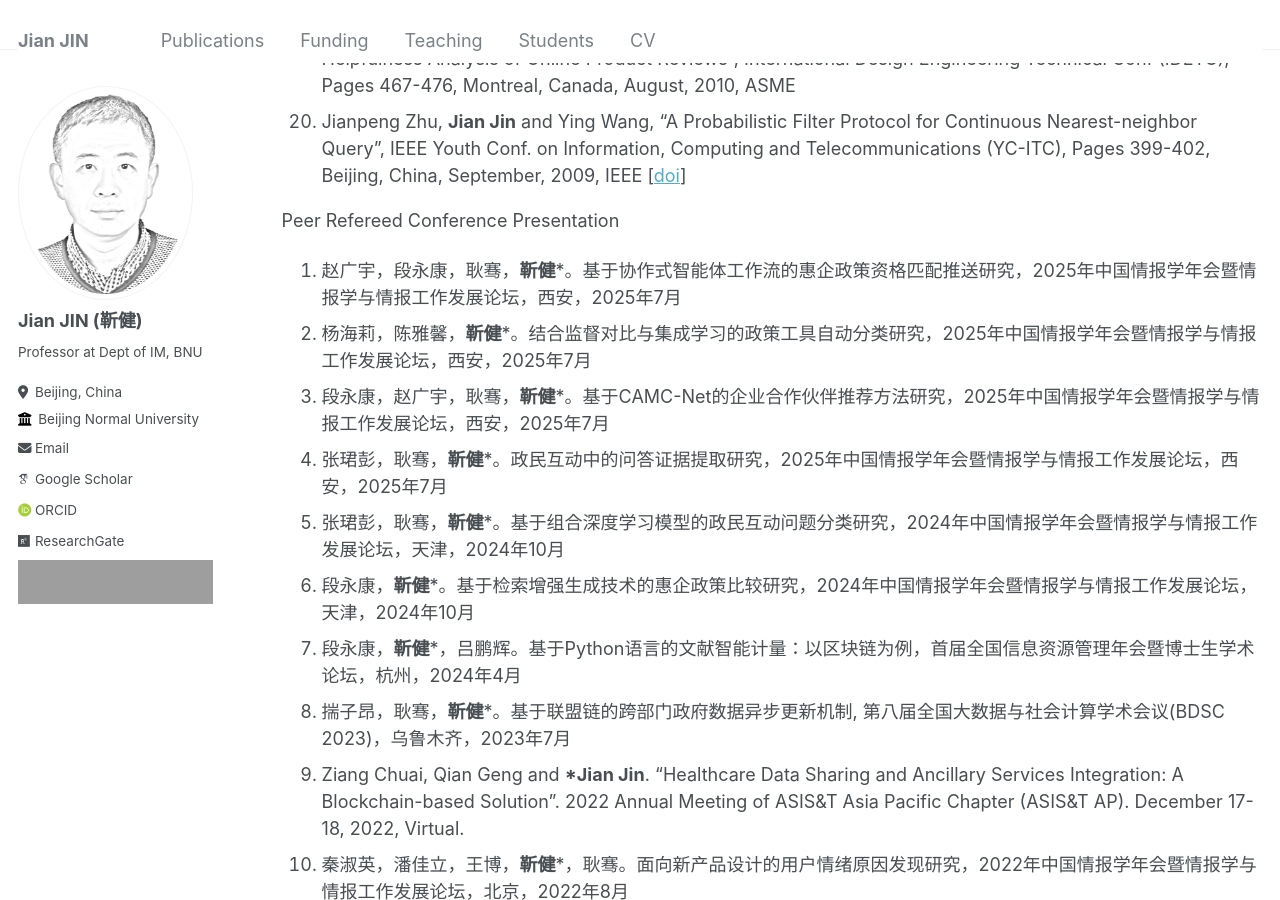
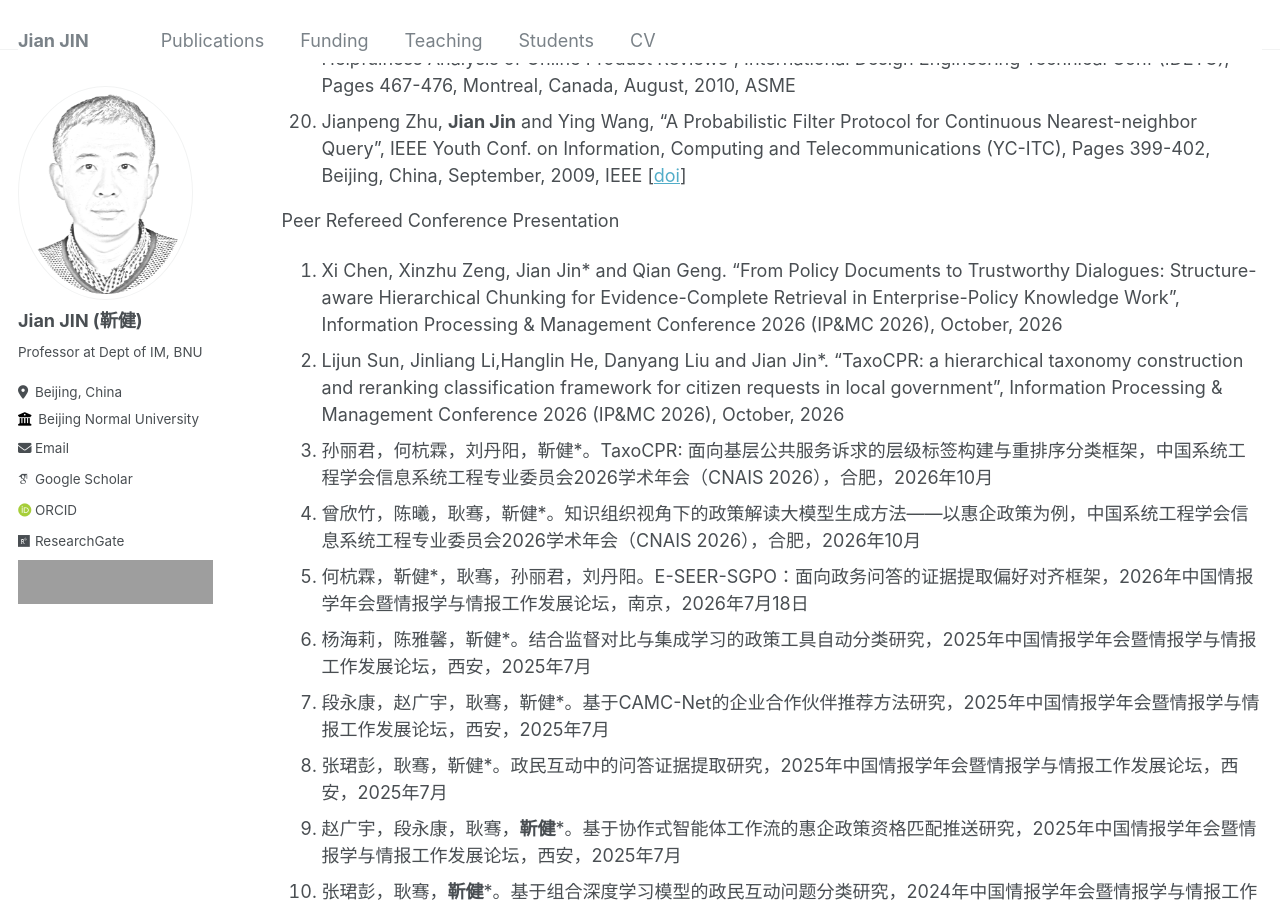
Before and after one commit to xjtujay/xjtujay.github.io, a Jekyll site: the page built from _pages/publications.md, in a window 1280 px wide and 900 px high, scrolled down 6938 px. Built offline with Jekyll 4.4.1, drawn with Linux system fonts in a browser that asks for light colours; some web fonts are replaced; grey boxes are pictures that could not be loaded.

Commit message:
Update publications.md

```diff
--- a/_pages/publications.md
+++ b/_pages/publications.md
@@ -9,11 +9,11 @@ SCI/SSCI indexed Journal
 36.	Yongkang Duan, Guangyu Zhao, Qian Geng, Ping Ji and **Jian Jin***. "From Reactive to Proactive Policy Implement Method Through Intelligent Enterprise Matching". Enterprise Information Systems, 20(3), 2026 [[doi](https://doi.org/10.1080/17517575.2026.2628701)] (SCI, Q1)
 35.	**Jian Jin**, Xu Zhang, Kejia Chen, and Siyi Huang. "Chinese Entity Relation Extraction for Enhancing Public Event Analysis in Weibo". International Journal of Software Engineering and Knowledge Engineering [[doi](https://doi.org/10.1142/S0218194025500627)] (SCI, Q4)
 34.	Hongyang Wang, **Jian Jin***, Li Li, Jiaqi Liu and Da Wang. "Driving Online Healthcare Growth Amid the Digital Divide: How Trust in Professional Signals from Doctor Biographies Shapes Patient Decisions", Healthcare, 2025, 13(12), 1418. [[doi](https://doi.org/10.3390/healthcare13121418)] (SCI, Q2)
-33. Junpeng Zhang, Qian Geng and **Jian Jin***. "EKLI-Attention: An integrated attention mechanism for classifying citizen requests in government‒citizen interactions", Information Processing and Management, 62(6), November 2025, 104237 [[doi](https://doi.org/10.1016/j.ipm.2025.104237)] (SCI, Q1)
-32. **Jian Jin**, Mingyue Yang, Huicong Hu, Xin Guo, Jianxi Luo and Ying Liu. "Empowering Design Innovation Using AI-Generated Content", Journal of Engineering Design, Volume 36, Issue 1, 1-18, 2025 [[doi](http://doi.org/10.1080/09544828.2024.2401751)] (SCI, Q1)
+33.	Junpeng Zhang, Qian Geng and **Jian Jin***. "EKLI-Attention: An integrated attention mechanism for classifying citizen requests in government‒citizen interactions", Information Processing and Management, 62(6), November 2025, 104237 [[doi](https://doi.org/10.1016/j.ipm.2025.104237)] (SCI, Q1)
+32.	**Jian Jin**, Mingyue Yang, Huicong Hu, Xin Guo, Jianxi Luo and Ying Liu. "Empowering Design Innovation Using AI-Generated Content", Journal of Engineering Design, Volume 36, Issue 1, 1-18, 2025 [[doi](http://doi.org/10.1080/09544828.2024.2401751)] (SCI, Q1)
 31.	Qian Geng, Ziang Chuai and **Jian Jin***. "An Integrated Healthcare Service System Based on Blockchain Technologies", IEEE Transactions on Computational Social Systems, 11(5), 6278 – 6295, October 2024 [[doi](http://doi.org/10.1109/TCSS.2024.3392591)] (SCI, Q1)
-30. Qian Geng, Ziang Chuai and **Jian Jin***. "Cross-organizational data exchange based on consortium blockchain with consistency guarantee", Journal of Supercomputing, Volume 80, pages 18199–18236, May 2024. [[doi](https://doi.org/10.1007/s11227-024-06164-z)] (SCI, Q2)
-29. Kejia Chen, Jingjing Zheng and **Jian Jin***. "Ranking products through online opinions: A text analysis and regret theory-based approach". Applied Soft Computing, Volume 158, June 2024, 111571. [[doi](https://doi.org/10.1016/j.asoc.2024.111571)] (SCI, Q1)
+30.	Qian Geng, Ziang Chuai and **Jian Jin***. "Cross-organizational data exchange based on consortium blockchain with consistency guarantee", Journal of Supercomputing, Volume 80, pages 18199–18236, May 2024. [[doi](https://doi.org/10.1007/s11227-024-06164-z)] (SCI, Q2)
+29.	Kejia Chen, Jingjing Zheng and **Jian Jin***. "Ranking products through online opinions: A text analysis and regret theory-based approach". Applied Soft Computing, Volume 158, June 2024, 111571. [[doi](https://doi.org/10.1016/j.asoc.2024.111571)] (SCI, Q1)
 28.	Qian Geng, Ziang Chuai and **Jian Jin***. "Webpage Retrieval Based on Query by Example for Think Tank Construction". Information Processing and Management. 59(1), January 2022, 102767 [[doi](https://doi.org/10.1016/j.ipm.2021.102767)]  (SCI, SSCI, Q1)
 27.	**Jian Jin**, Danping Jia and Kejia Chen. "Mining online reviews with a Kansei-integrated Kano model for innovative product design". International Journal of Production Research, 44216, 2021, Taylor & Francis [[doi](https://doi.org/10.1080/00207543.2021.1949641)] (SCI, Q1)
 26.	Kejia Chen, **Jian Jin*** and Jiayi Luo. "Big consumer opinion data understanding for Kano categorization in new product development". Journal of Ambient Intelligence and Humanized Computing, 44216, 2021, Springer Berlin Heidelberg [[doi](https://doi.org/10.1007/s12652-021-02985-5)] (SCI, Q1)
@@ -64,8 +64,8 @@ Patent
 Chinese Journal Paper
 23.	段永康,赵广宇,耿骞,**靳健***.基于CAMC-Net的企业合作伙伴推荐方法研究，情报学报,2026,45(1):36-50.
 22.	赵广宇,段永康,耿骞,闫妍,**靳健***. 基于LLM数据增强和对比学习的政务相似问题检索研究，数据分析与知识发现，2025
-21. 段永康,赵广宇,耿骞,曹涵维,**靳健***.基于大语言模型的政策知识库构建与政策比较研究——以惠企政策为例,，数据分析与知识发现，2025,9(10):68-84
-20. **靳健**,吴倩,秦淑英.产品评论中的"情绪-原因-特征"用户需求网络构建与分析,图书情报工作, 2025, 69(17):130-142
+21.	段永康,赵广宇,耿骞,曹涵维,**靳健***.基于大语言模型的政策知识库构建与政策比较研究——以惠企政策为例,，数据分析与知识发现，2025,9(10):68-84
+20.	**靳健**,吴倩,秦淑英.产品评论中的"情绪-原因-特征"用户需求网络构建与分析,图书情报工作, 2025, 69(17):130-142
 19.	耿骞,揣子昂,**靳健***. 基于联盟链的跨组织数据交换操作一致性模型，计算机科学,2024,51(S1):1005-1013
 18.	苏梦泽,耿骞,刘志刚,**靳健***. 基于属性分析及文本聚类的我国养老政策演化研究. 人口与发展,2023,29(05):133-144
 17.	揣子昂,耿骞,潘慧瑶,**靳健***.产业政策知识图谱的自动化构建.情报工程,2022,8(3):028-051
@@ -87,7 +87,7 @@ Chinese Journal Paper
 1.	**靳健**，刘国荣，张博渊. 基于JavaScript的虚拟作物知识引擎的构建. 微电子学与计算机, 2007(03):66-68，2007年03月05日
 
 Peer Refereed Conference Paper
-20. Yu Zhu, Yongkang Duan, Hengjia Hu, **Jian Jin** and Jiyuan Ye. "LISGPT: Research on the Construction of a Library and Information Science Academic LLM Based on the Boundary Knowledge Enhance Framework", 88th Annual Meeting of the Association for Information Science and Technology (ASIS&T 2025), October, 2025 [[doi](https://doi.org/10.1002/pra2.1302)]
+20.	Yu Zhu, Yongkang Duan, Hengjia Hu, **Jian Jin** and Jiyuan Ye. "LISGPT: Research on the Construction of a Library and Information Science Academic LLM Based on the Boundary Knowledge Enhance Framework", 88th Annual Meeting of the Association for Information Science and Technology (ASIS&T 2025), October, 2025 [[doi](https://doi.org/10.1002/pra2.1302)]
 19.	Ziang Chuai, Qian Geng and **Jian Jin***. "Ensuring Consistency in Interagency Government Data Exchange: A Blockchain-Based Solution", 87th Annual Meeting of the Association for Information Science and Technology (ASIS&T 2024) 25-29 October, 2024 [[doi](https://doi.org/10.1002/pra2.1013)]
 18.	Chaoyang Li, **Jian Jin***, Xiangling Fu and Ning Li. "A Topic Enhance Match Net for Financial Complaint Cases Retrieval". Proceedings of the 13th International Conference on Software and Computer Applications (ICSCA 2024), 231-236, Bali Island, Indonesia, February 1 - 3, 2024 [[doi](https://doi.org/10.1145/3651781.3651817)]
 17.	Danping Jia and **Jian Jin***. "Mining Affective Needs from Online Opinions for Design Innovation". APWeb-WAIM, The 4th APWeb-WAIM International Joint Conference on Web and Big Data. August 12-14, 2020, Tianjin, China. [[doi](https://doi.org/10.1007/978-3-030-60290-1_25)]
@@ -109,10 +109,15 @@ Peer Refereed Conference Paper
 1.	Jianpeng Zhu, **Jian Jin** and Ying Wang, "A Probabilistic Filter Protocol for Continuous Nearest-neighbor Query", IEEE Youth Conf. on Information, Computing and Telecommunications (YC-ITC), Pages 399-402, Beijing, China, September, 2009, IEEE [[doi](https://doi.org/10.1109/YCICT.2009.5382333)]
 
 Peer Refereed Conference Presentation
-20.	赵广宇，段永康，耿骞，**靳健***。基于协作式智能体工作流的惠企政策资格匹配推送研究，2025年中国情报学年会暨情报学与情报工作发展论坛，西安，2025年7月
-19.	杨海莉，陈雅馨，**靳健***。结合监督对比与集成学习的政策工具自动分类研究，2025年中国情报学年会暨情报学与情报工作发展论坛，西安，2025年7月
-18.	段永康，赵广宇，耿骞，**靳健***。基于CAMC-Net的企业合作伙伴推荐方法研究，2025年中国情报学年会暨情报学与情报工作发展论坛，西安，2025年7月
-17.	张珺彭，耿骞，**靳健***。政民互动中的问答证据提取研究，2025年中国情报学年会暨情报学与情报工作发展论坛，西安，2025年7月
+25.	Xi Chen, Xinzhu Zeng, Jian Jin* and Qian Geng. "From Policy Documents to Trustworthy Dialogues: Structure-aware Hierarchical Chunking for Evidence-Complete Retrieval in Enterprise-Policy Knowledge Work", Information Processing & Management Conference 2026 (IP&MC 2026), October, 2026
+24.	Lijun Sun, Jinliang Li,Hanglin He, Danyang Liu and Jian Jin*. "TaxoCPR: a hierarchical taxonomy construction and reranking classification framework for citizen requests in local government", Information Processing & Management Conference 2026 (IP&MC 2026), October, 2026
+23.	孙丽君，何杭霖，刘丹阳，靳健*。TaxoCPR: 面向基层公共服务诉求的层级标签构建与重排序分类框架，中国系统工程学会信息系统工程专业委员会2026学术年会（CNAIS 2026），合肥，2026年10月
+22.	曾欣竹，陈曦，耿骞，靳健*。知识组织视角下的政策解读大模型生成方法——以惠企政策为例，中国系统工程学会信息系统工程专业委员会2026学术年会（CNAIS 2026），合肥，2026年10月
+21.	何杭霖，靳健*，耿骞，孙丽君，刘丹阳。E-SEER-SGPO：面向政务问答的证据提取偏好对齐框架，2026年中国情报学年会暨情报学与情报工作发展论坛，南京，2026年7月18日
+20.	杨海莉，陈雅馨，靳健*。结合监督对比与集成学习的政策工具自动分类研究，2025年中国情报学年会暨情报学与情报工作发展论坛，西安，2025年7月
+19.	段永康，赵广宇，耿骞，靳健*。基于CAMC-Net的企业合作伙伴推荐方法研究，2025年中国情报学年会暨情报学与情报工作发展论坛，西安，2025年7月
+18.	张珺彭，耿骞，靳健*。政民互动中的问答证据提取研究，2025年中国情报学年会暨情报学与情报工作发展论坛，西安，2025年7月
+17.	赵广宇，段永康，耿骞，**靳健***。基于协作式智能体工作流的惠企政策资格匹配推送研究，2025年中国情报学年会暨情报学与情报工作发展论坛，西安，2025年7月
 16.	张珺彭，耿骞，**靳健***。基于组合深度学习模型的政民互动问题分类研究，2024年中国情报学年会暨情报学与情报工作发展论坛，天津，2024年10月
 15.	段永康，**靳健***。基于检索增强生成技术的惠企政策比较研究，2024年中国情报学年会暨情报学与情报工作发展论坛，天津，2024年10月
 14.	段永康，**靳健***，吕鹏辉。基于Python语言的文献智能计量：以区块链为例，首届全国信息资源管理年会暨博士生学术论坛，杭州，2024年4月
```
